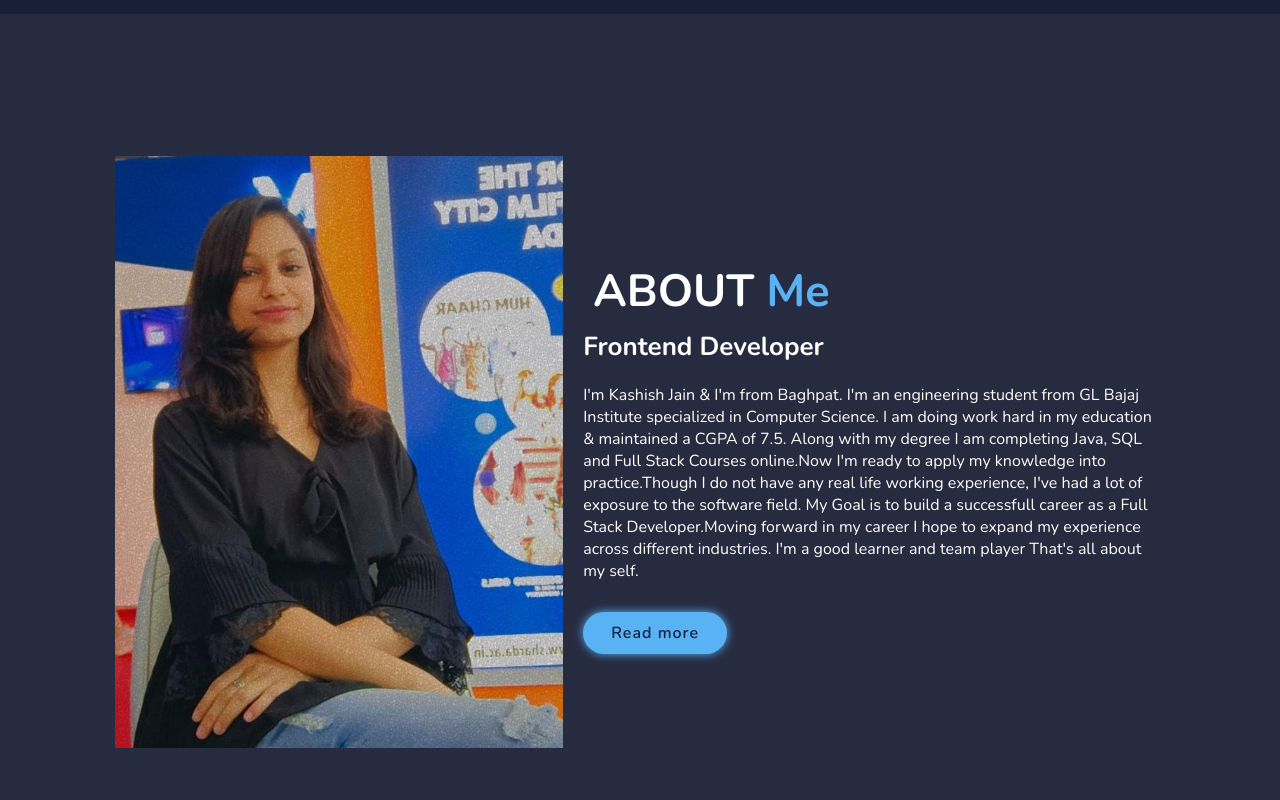
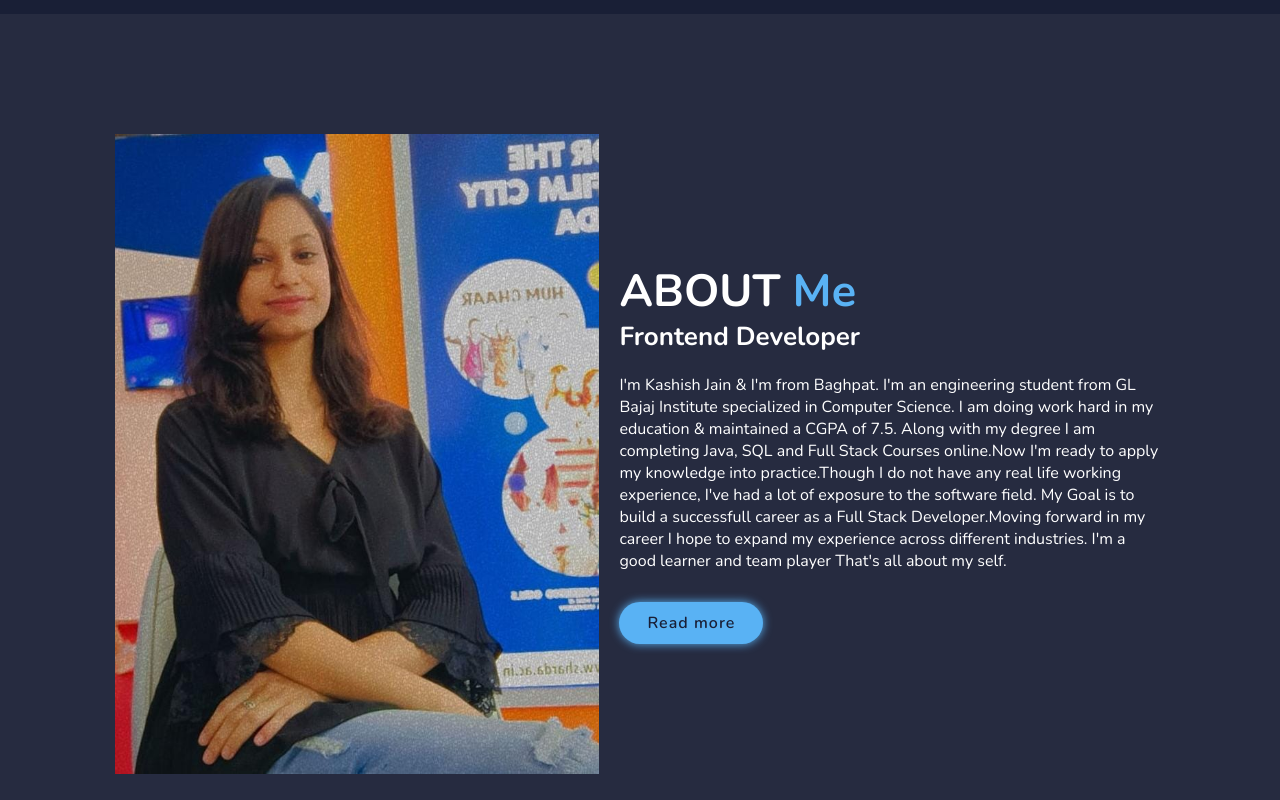
Before and after one commit to j-kashish/j-kashish.github.io, a plain HTML site: page index.html in a window 1280 px wide. Shown: the part 860-1660 px from the top of the page. Drawn offline with nearby package versions, Linux system fonts and the light colour scheme; files whose address does not match are found by name.

Commit message:
Fixed Margin in about section

```diff
--- a/index.html
+++ b/index.html
@@ -45,11 +45,9 @@
      </section>
      <!-- ABOUT SECTION DESIGN -->
       <section class ="about" id="about">
-      <div class ="about-img">
         <img src="pic3.jpg" alt="">
-      </div>
       <div class="about-content">
-        <h2 class="heading" >ABOUT <span>Me</span></h2>
+        <h2 class="about-heading">ABOUT<span> Me</span></h2>
         <h3>Frontend Developer</h3>
         <p>I'm Kashish Jain & I'm from Baghpat. I'm an engineering student from GL Bajaj Institute specialized in Computer Science. I am doing work hard in my education & maintained a CGPA of 7.5. Along with my degree I am completing Java, SQL and Full Stack Courses online.Now I'm ready to apply my knowledge into practice.Though I do not have any real life working experience, I've had a lot of exposure to the software field. My Goal is to build a successfull career as a Full Stack Developer.Moving forward in my career I hope to expand my experience across different industries. I'm a good learner and team player That's all about my self.</p>
      <a href="#" class="btn">Read more</a>
--- a/style.css
+++ b/style.css
@@ -155,15 +155,16 @@ transition:.5s ease;
     align-items:center;
     gap:2rem;
     background: var(--snd-bg-color);
+    height: 100vh;
 }
-.about-img img{
-    width:35vw;
+.about img{
+    height: 80vh;
 }
-.heading{
-    text-align: center;
+.about-heading{
+    text-align: left;
     font-size:4.5rem;
+}
 
-}
 .about-content h2{
     text-align:left;
     line-height: 1.2;
```
